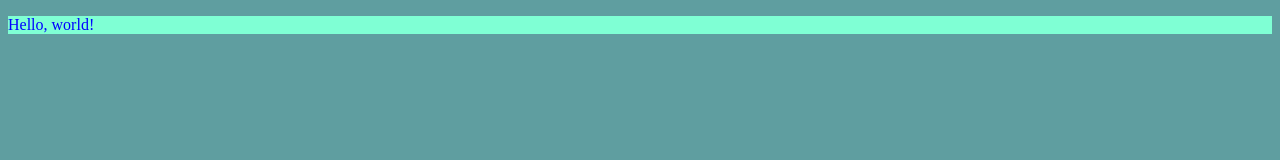
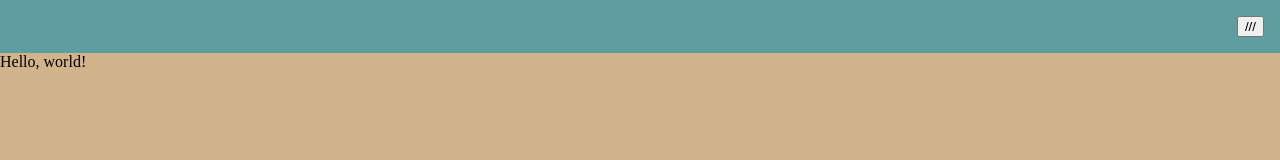
Before and after one commit to cobbland/dropdown-and-carousel, a website built with webpack: page src/template.html in a window 1280 px wide. Built offline with nearby package versions, Linux system fonts and the light colour scheme.

Commit message:
Add basic layout and styles

```diff
--- a/src/styles.css
+++ b/src/styles.css
@@ -1,8 +1,21 @@
+*,
+html,
 body {
-  background-color: cadetblue;
+  margin: 0;
+  box-sizing: border-box;
 }
 
-p {
-  background-color: aquamarine;
-  color: blue;
+body {
+  background-color: tan
 }
+
+nav {
+  background-color: cadetblue;
+  display: flex;
+  padding: 1rem;
+  flex-direction: row-reverse;
+}
+
+nav ul {
+  display: none;
+}
--- a/src/template.html
+++ b/src/template.html
@@ -3,7 +3,25 @@
   <head>
     <meta charset="UTF-8" />
     <meta name="viewport" content="width=device-width, initial-scale=1.0" />
-    <title>Default Template</title>
+    <title>Dropdown and Carousel</title>
   </head>
-  <body></body>
+  <body>
+
+    <header>
+      <nav>
+        <button>///</button>
+        <ul visible="false">
+          <li>Home</li>
+          <li>About</li>
+          <li>Contact</li>
+        </ul>
+      </nav>
+    </header>
+
+    <div class="carousel">
+      <div class="images"></div>
+      <div class="constrols"></div>
+    </div>
+
+  </body>
 </html>
```
